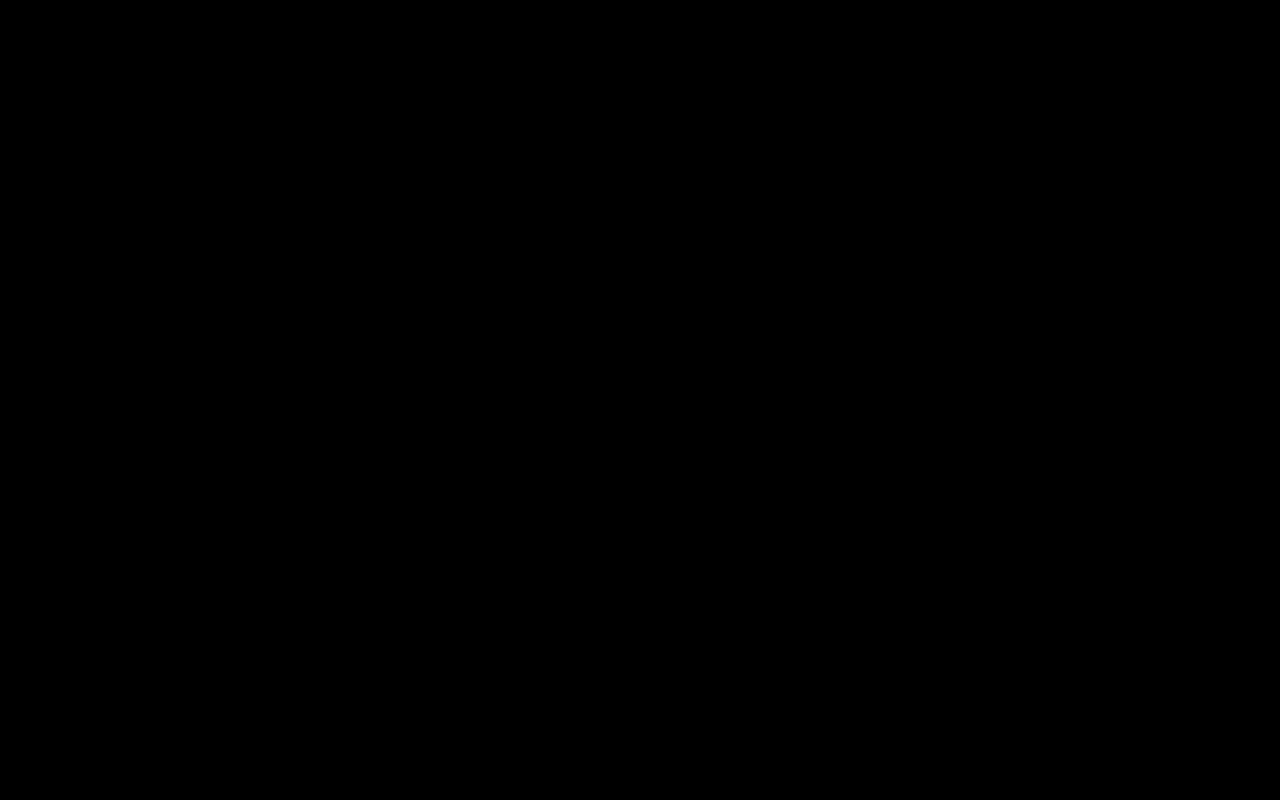
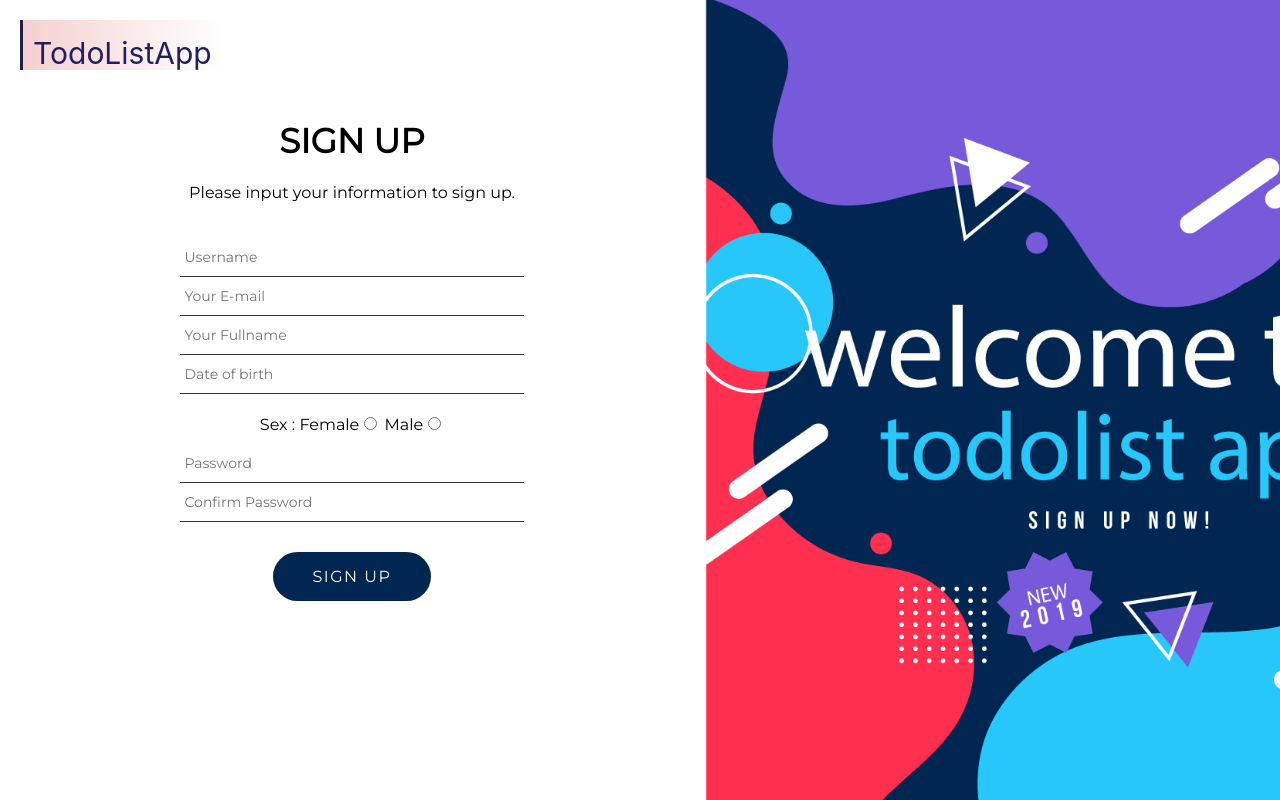
Before and after one commit to AnTruongQuoc/TodoListApp, a React (Create React App) app: page /signup in a window 1280 px wide. Built offline with nearby package versions, Linux system fonts and the light colour scheme.

Commit message:
Update Sign-up Page UI

```diff
--- a/src/components/loginPage/loginForm.js
+++ b/src/components/loginPage/loginForm.js
@@ -11,18 +11,18 @@ class LoginForm extends React.Component {
                     <form className='login-place'>
                         <div className='input lp'>
                             <i class="fas fa-user"></i>
-                            <input type='text' name='Username' className='user-input in' placeholder='Username' required></input>
+                            <input type='text' name='username' className='user-input in' placeholder='Username' required></input>
                         </div>
 
                         <div className='input lp'>
                             <i class="fas fa-key"></i>
-                            <input type='password' className='password in' name='Username' placeholder='Password' required></input>
+                            <input type='password' className='password in' name='password' placeholder='Password' required></input>
                         </div>
 
                         <input type='submit' className='submit' value='LOGIN'></input>
 
                         <p className='fg-pw'>
-                            <a className='fg-pw-link' href='/forgot-password'>Forgot your password ?</a>
+                            <a className='fg-pw-link' href='/forgotten-password'>Forgot your password ?</a>
                         </p>
                     </form>
                 </div>
--- /dev/null
+++ b/src/components/signupPage/signupForm.js
@@ -0,0 +1,57 @@
+import React from 'react'
+import './signupForm.scss'
+
+class SignUpForm extends React.Component {
+    render() {
+        return(
+            <React.Fragment>
+                <div className='sign-up-area'>
+                    <h2 className='su-title'>SIGN UP</h2>
+                    <p className='su-noti'>Please input your information to sign up.</p>
+                    <div className='su-div'>
+                        <form className='su-form'>
+                            <div className='username'>
+                                <input type='text' className='suf' name='username' placeholder='Username' required/>
+                            </div>
+                            <div className='email'>
+                                <input type='email' className='suf' name='email' placeholder='Your E-mail' required/>
+                            </div>
+                            <div className='fullname'>
+                                <input type='text' className='suf' name='fullname' placeholder='Your Fullname' required/>
+                            </div>
+                            <div className='dob'>
+                                <input type='text' className='suf' name='dob' placeholder='Date of birth' required/>
+                            </div>
+                            <div className='sex'> Sex :
+
+                                <label> Female
+                                    <input type='radio' name='female' value='female' required/>
+                                    <span className='checkmark'></span>
+                                </label>
+
+                                <label> Male
+                                    <input type='radio' name='male' value='male' required/>
+                                    <span className='checkmark'></span>
+                                </label>
+
+                            </div>
+
+                            <div className='password'>
+                                <input type='password' className='suf' name='password' placeholder='Password' required/>
+                            </div>
+                            <div className='confirm-pw'>
+                                <input type='password' className='suf' name='confirm password' placeholder='Confirm Password' required/>
+                            </div>
+
+                            <input type='submit' className='submit-suf' value='SIGN UP'/>
+
+                        </form>
+
+                    </div>
+                </div>
+            </React.Fragment>
+        )
+    }
+}
+
+export default SignUpForm
--- /dev/null
+++ b/src/components/signupPage/signupForm.scss
@@ -0,0 +1,60 @@
+.sign-up-area{
+    .su-title{
+        text-align: center;
+        font-family: montserrat, -apple-system, BlinkMacSystemFont, 'Segoe UI', Roboto, Oxygen, Ubuntu, Cantarell, 'Open Sans', 'Helvetica Neue', sans-serif;
+        font-size: 34px;
+        padding: 20px 0 5px 0;
+        margin: 30px  0 10px 0;
+    }
+    .su-noti{
+        text-align: center;
+        font-family: montserrat, -apple-system, BlinkMacSystemFont, 'Segoe UI', Roboto, Oxygen, Ubuntu, Cantarell, 'Open Sans', 'Helvetica Neue', sans-serif;
+        font-size: 16px;
+
+    }
+    .su-div{
+        margin: auto;
+        width: 70%;
+        text-align: center;
+        padding: 20px 0;
+        .su-form{
+            .suf{
+                width: 70%;
+                outline: none;
+                border: none;
+                border-bottom: 1.5px solid #333;
+                padding: 10px 5px 10px 5px;
+                font-family: montserrat;
+                font-size: 14px;
+            }
+            .submit-suf{
+                background-color: #002651;
+                color: white;
+                border: none;
+                padding: 15px 40px;
+                margin: 30px 0px;
+                border-radius: 25px;
+                transition: background-color 0.6s ease-in-out;
+                font-family: montserrat;
+                font-size: 16px;
+                letter-spacing: 1.5px;
+
+                &:active{
+                    outline: none;
+                }
+
+                &:hover{
+
+                    background-color: #775ada;
+
+                }
+            }
+
+            .sex{
+                padding: 20px 0 10px 0;
+                font-family: montserrat;
+            }
+        }
+    }
+
+}
--- a/src/pages/home/homepage.js
+++ b/src/pages/home/homepage.js
@@ -57,9 +57,9 @@ class homepage extends React.Component {
 
                 <div id='ft'>
                     <ul className='ft-nav'>
-                        <li className='ft-about fa'><a className='ft-a' href='#'>About</a></li>
-                        <li className='ft-help fa'><a className='ft-a' href='#'>Help</a></li>
-                        <li className='ft-privacy fa'><a className='ft-a' href='#'>Privacy</a></li>
+                        <li className='ft-about fts'><a className='ft-a' href='#'>About</a></li>
+                        <li className='ft-help fts'><a className='ft-a' href='#'>Help</a></li>
+                        <li className='ft-privacy fts'><a className='ft-a' href='#'>Privacy</a></li>
                     </ul>
                     <h2 className='comp'>USER EXPERIENCE RESEARCHERS</h2>
                     <p className='copyright'> © Copyright 2019. All rights reserved.</p>
--- a/src/pages/home/homepage.scss
+++ b/src/pages/home/homepage.scss
@@ -42,10 +42,10 @@
         width: 140px;
         height: 60px;
         border: 1.2px solid white;
-        border-radius: 15px;
+        border-radius: 25px;
         text-align: center;
         font-size: 18px;
-
+        transition: background-color .4s ease-in-out;
         &:hover {
             .login-link {
                 color: #202040;
@@ -85,7 +85,7 @@
 
         margin-left: 10vw;
         margin-right: 10vw;
-        padding: 15vh 5px 50px 5px;
+        padding: 150px 5px 50px 5px;
 
         height: 600px;
 
@@ -130,7 +130,7 @@
                 }
 
                 &:hover{
-                    box-shadow: 1px 2px 4px #e0e0e0;
+                    box-shadow: 1px 2px 4px #111;
                 }
 
 
@@ -213,8 +213,8 @@
         padding: 0px 40px;
         width: 450px;
         margin: 0 auto;
-
-        .fa{
+        font-family: -apple-system, BlinkMacSystemFont, 'Segoe UI', Roboto, Oxygen, Ubuntu, Cantarell, 'Open Sans', 'Helvetica Neue', sans-serif;
+        .fts{
             float: left;
             text-align: center;
             padding: 40px 40px 20px 40px;
--- a/src/pages/signup/signup.js
+++ b/src/pages/signup/signup.js
@@ -1,11 +1,23 @@
 import React from 'react'
+import './signup.scss'
+import SignUpForm from '../../components/signupPage/signupForm'
 
 class SignupPage extends React.Component {
     render() {
         return (
             <React.Fragment>
-                <div className='sign-up'>
-                    <p>Welcome to Signup Page</p>
+                <div className='SignUpPage'>
+                    <div className='sup-con-left'>
+                        <div className='logo-container'>
+                            <div className='logo'>TodoListApp</div>
+                        </div>
+                        <SignUpForm></SignUpForm>
+
+                    </div>
+
+                    <div className='sup-img-right'>
+
+                    </div>
                 </div>
             </React.Fragment>
         )
--- a/src/pages/signup/signup.scss
+++ b/src/pages/signup/signup.scss
@@ -1,6 +1,42 @@
-.sign-up{
+.SignUpPage{
     width: 100%;
-    height: 500px;
+    height: 100vh;
     background-color: white;
-    z-index: 1066;
+
+    .sup-con-left{
+        float:left;
+        margin: 0;
+        height: 100vh;
+        width: 55%;
+
+        .logo-container{
+            width: 100%;
+            position: relative;
+            height: 70px;
+             .logo {
+                 //float: left;
+                 position: absolute;
+                 margin: 20px 0 0 20px;
+                 padding: 15px 10px;
+                 width: auto;
+                 height: 50px;
+                 background-color: white;
+                 background-image: linear-gradient(90deg, rgb(245, 208, 208), white);
+                 color: #202060;
+                 font-size: 30px;
+                 border-left: 3px solid #202040;
+             }
+        }
+
+    }
+
+    .sup-img-right{
+        float: left;
+        margin: 0;
+        width: 45%;
+        height: 100vh;
+        background-image: url(../../assets/signup_small.png);
+        background-size: cover;
+
+    }
 }
```
Also changed, not shown: src/assets/signup.png (added), src/assets/signup_small.png (added).
